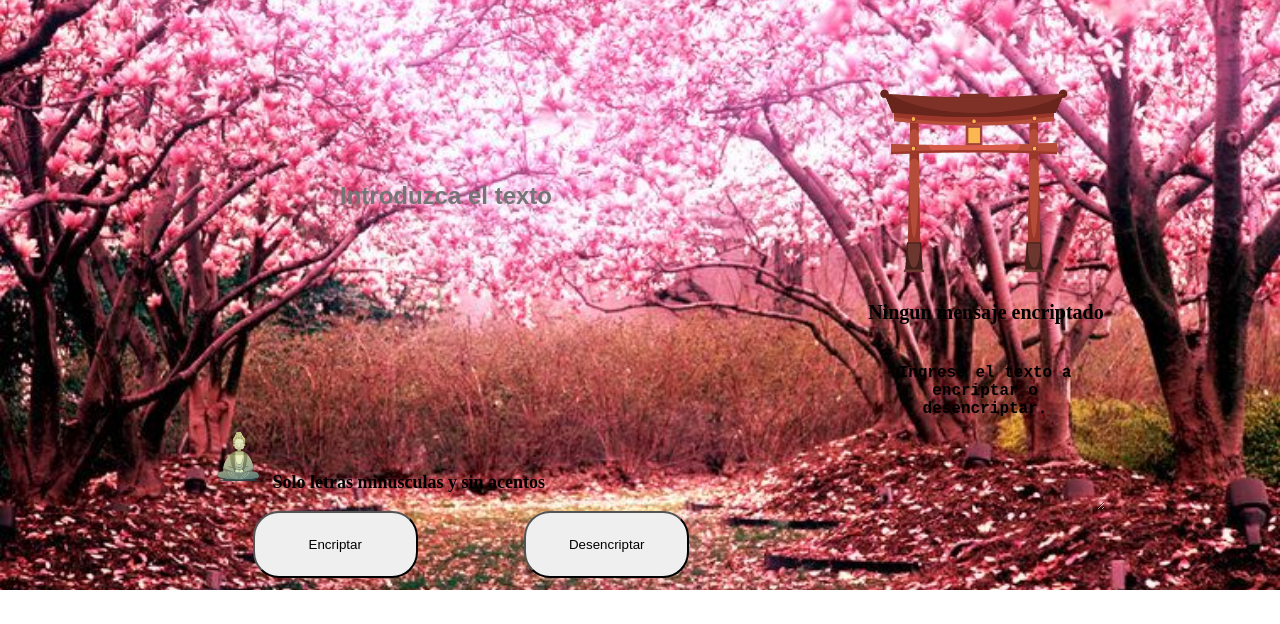
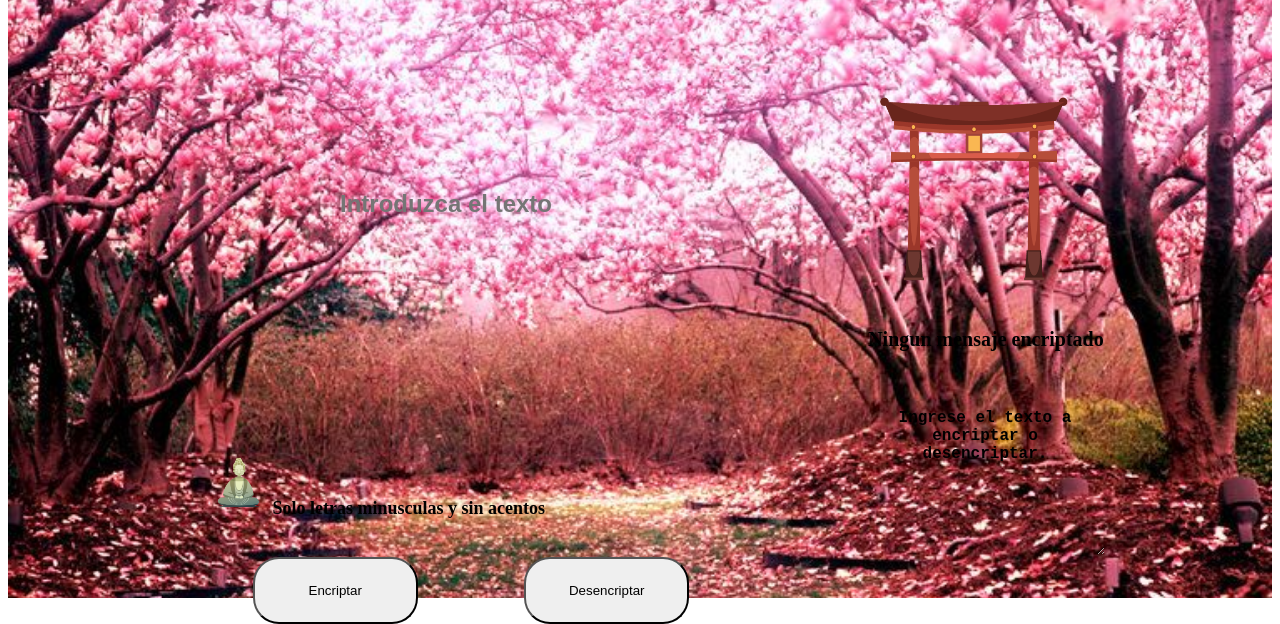
Before and after one commit to maccaromcr/Challenge-alura1, a plain HTML site: page index.html in a window 1280 px wide. Shown: the part 250-874 px from the top of the page. Before the commit the page ends 840 px from the top, so only its background shows below. Drawn offline with Linux system fonts and the light colour scheme.

Commit message:
Coreccion en carpetas y eliminación de archivos no funcionales

```diff
--- a/css/reset.css
+++ /dev/null
@@ -1,48 +0,0 @@
-/* http://meyerweb.com/eric/tools/css/reset/
-   v2.0 | 20110126
-   License: none (public domain)
-*/
-
-html, body, div, span, applet, object, iframe,
-h1, h2, h3, h4, h5, h6, p, blockquote, pre,
-a, abbr, acronym, address, big, cite, code,
-del, dfn, em, img, ins, kbd, q, s, samp,
-small, strike, strong, sub, sup, tt, var,
-b, u, i, center,
-dl, dt, dd, ol, ul, li,
-fieldset, form, label, legend,
-table, caption, tbody, tfoot, thead, tr, th, td,
-article, aside, canvas, details, embed,
-figure, figcaption, footer, header, hgroup,
-menu, nav, output, ruby, section, summary,
-time, mark, audio, video {
-	margin: 0;
-	padding: 0;
-	border: 0;
-	font-size: 100%;
-	font: inherit;
-	vertical-align: baseline;
-}
-/* HTML5 display-role reset for older browsers */
-article, aside, details, figcaption, figure,
-footer, header, hgroup, menu, nav, section {
-	display: block;
-}
-body {
-	line-height: 1;
-}
-ol, ul {
-	list-style: none;
-}
-blockquote, q {
-	quotes: none;
-}
-blockquote:before, blockquote:after,
-q:before, q:after {
-	content: '';
-	content: none;
-}
-table {
-	border-collapse: collapse;
-	border-spacing: 0;
-}
--- a/index.html
+++ b/index.html
@@ -4,7 +4,6 @@
     <meta charset="UTF-8">
     <meta http-equiv="X-UA-Compatible" content="IE=edge">
     <meta name="viewport" content="width=device-width, initial-scale=1.0">
-    <link rel="stylesheet" href="css/reset.css">
     <link rel="stylesheet" href="css/estilos.css">
     <script type="text/javascript" src="javascript/script.js"></script>
     <title>Challenge 1 Alura + Oracle</title>
```
Also changed, not shown: img/aluralogo.jpg (deleted), img/fondop.jpeg (deleted).
